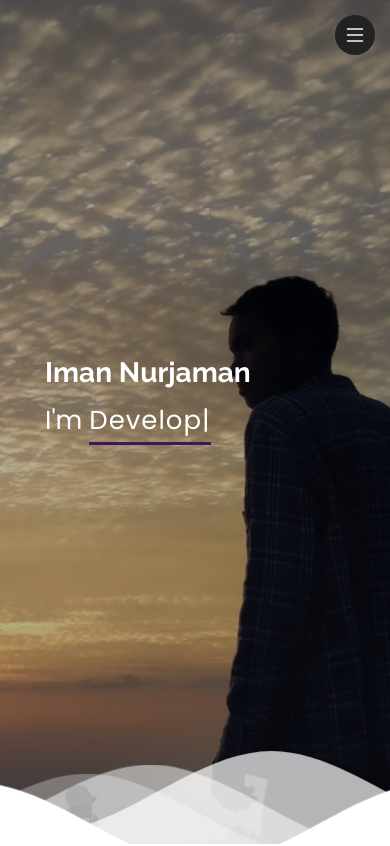
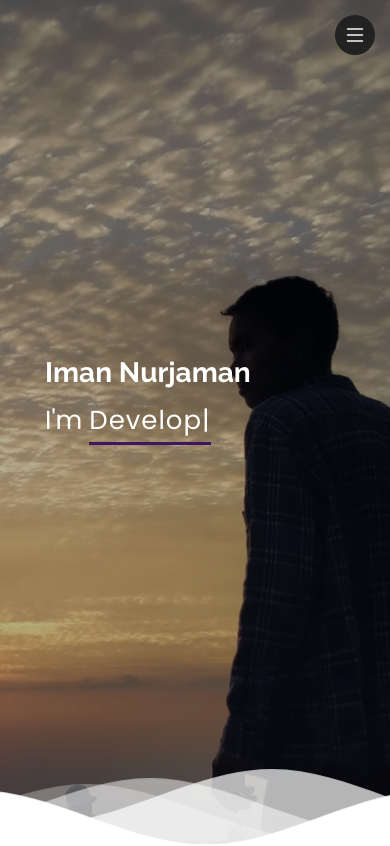
Before and after one commit to nurzaman-now/nurz, a plain HTML site: page index.html in a window 390 px wide. Shown: the top 846 px of the page. Drawn offline with nearby package versions, Linux system fonts and the light colour scheme.

Commit message:
update waves

```diff
--- a/assets/css/style.css
+++ b/assets/css/style.css
@@ -1105,10 +1105,9 @@ section {
 .waves {
   position: absolute;
   left: 0cm;
-  bottom: 20mm;
+  bottom: -1mm;
   width: 100%;
-  height: 20vh;
-  margin-bottom: -100px; /*Fix for safari gap*/
+  height: 10vh;
   min-height: 100px;
   max-height: 150px;
   z-index: 2;
@@ -1148,8 +1147,6 @@ section {
   .waves {
     position: absolute;
     left: 0cm;
-    bottom: 20mm;
-    height: 15vh;
     min-height: 40px;
   }
   .content {
```
